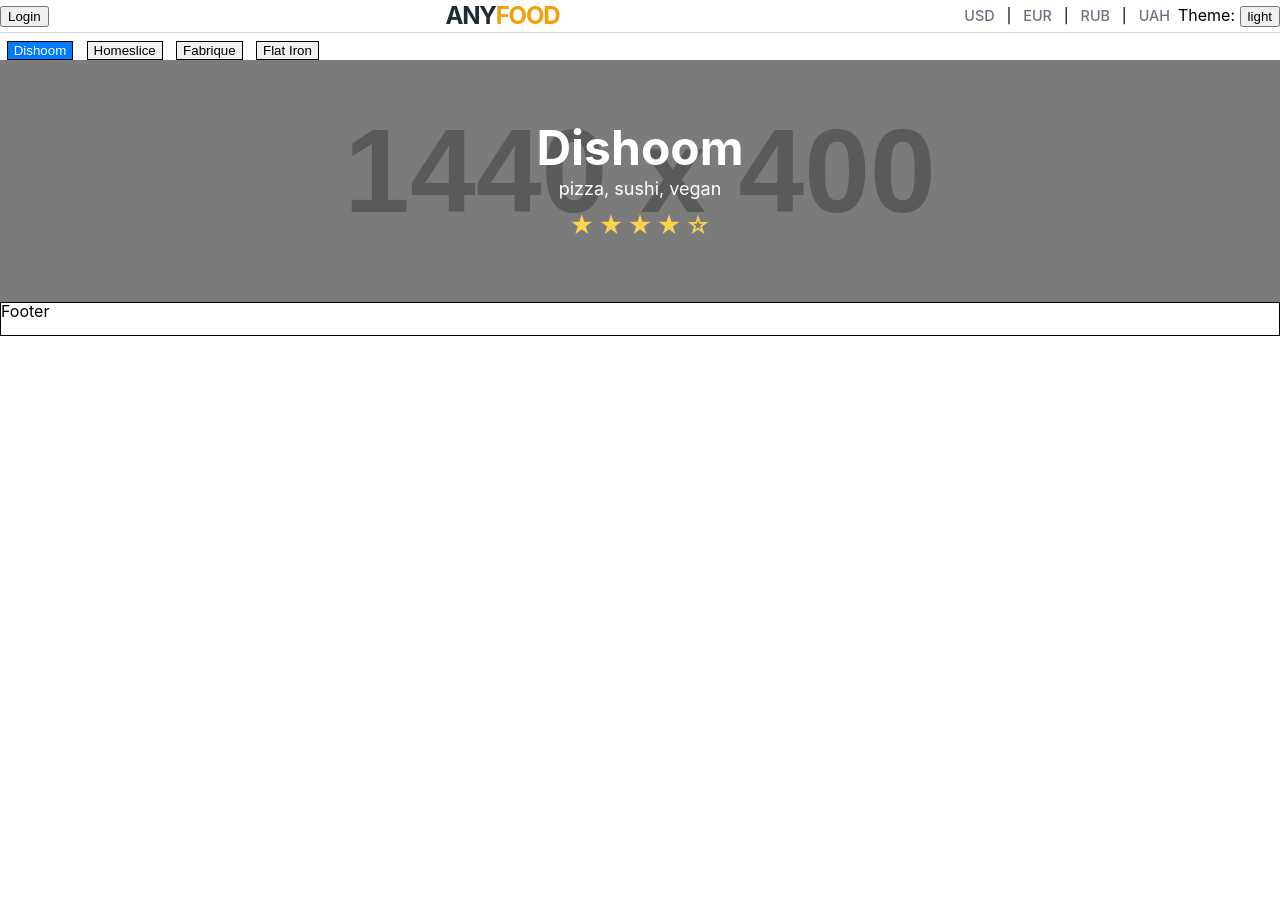
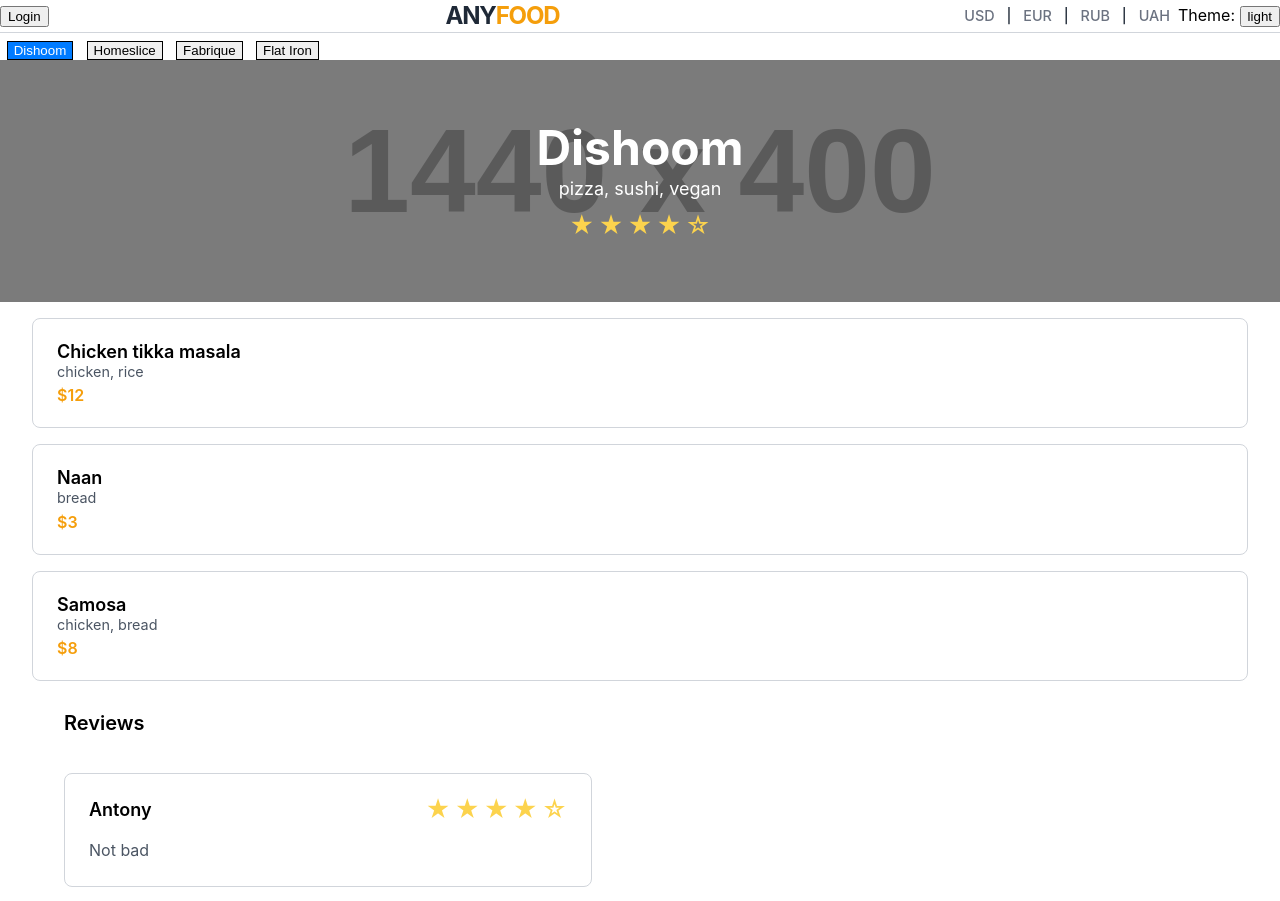
Before and after one commit to besthalfofthedevil/react1205, a React (Vite) app: page / in a window 1280 px wide. Shown: the top 901 px of the page. Before the commit the page ends 800 px from the top, so only its background shows below. Built offline with nearby package versions, Linux system fonts and the light colour scheme.

Commit message:
Switch to use user and review store

```diff
--- a/src/components/Restaurant/Restaurant.tsx
+++ b/src/components/Restaurant/Restaurant.tsx
@@ -16,12 +16,14 @@ export const RestaurantComponent = (props: {
   const [user] = useUserContext();
   const { restaurantId } = props;
   const { name, menu, reviews } =
-    useSelector((state: RootState) => selectRestaurantById(state, restaurantId)) || {};
+    useSelector((state: RootState) =>
+      selectRestaurantById(state, restaurantId)
+    ) || {};
   if (!name) {
     return <p>No restaurant name provided</p>;
   }
-  // const hasMenu = Array.isArray(menu) && menu.length > 0;
-  // const hasReviews = Array.isArray(reviews) && reviews.length > 0;
+  const hasMenu = Array.isArray(menu) && menu.length > 0;
+  const hasReviews = Array.isArray(reviews) && reviews.length > 0;
   return (
     <div>
       <section className={styles.restaurantBanner}>
@@ -29,7 +31,7 @@ export const RestaurantComponent = (props: {
         <p className={styles.restaurantCuisine}>pizza, sushi, vegan</p>
         <StarsBar rating={4.5} totalStars={5} />
       </section>
-      {/* <section className={styles.content}>
+      <section className={styles.content}>
         {hasMenu && <Menu menu={menu} />}
       </section>
       <section className={styles.content}>
@@ -39,7 +41,7 @@ export const RestaurantComponent = (props: {
         <div className={styles.contentColumn}>
           {user.isAutenticated && <ReviewForm />}
         </div>
-      </section> */}
+      </section>
     </div>
   );
 };
--- a/src/components/Review/review.tsx
+++ b/src/components/Review/review.tsx
@@ -1,16 +1,21 @@
-import type { RestaurantReviewItem } from "../../mocks/restaurants.mock";
+import { useSelector } from "react-redux";
 import { StarsBar } from "../StarsBar/stars-bar";
 import styles from "./review.module.css";
+import type { RootState } from "../../store";
+import { selectReviewById } from "../../slices/reviewsSlice";
+import { selectUserById } from "../../slices/usersSlice";
 
-export const ReviewListItem = (
-  reviewItem: Omit<RestaurantReviewItem, "id">
-) => {
-  const { user, text, rating } = reviewItem;
+export const ReviewListItem = (props: { id: string }) => {
+  const reviewItem =
+    useSelector((state: RootState) => selectReviewById(state, props?.id)) || {};
+  const { userId, text, rating } = reviewItem;
+  const user =
+    useSelector((state: RootState) => selectUserById(state, userId)) || {};
   return (
     <li>
       <div className={styles.reviewCard}>
         <div className={styles.reviewHeader}>
-          <h3 className={styles.reviewerName}>{user}</h3>
+          <h3 className={styles.reviewerName}>{user.name}</h3>
           <StarsBar rating={rating} totalStars={5} />
         </div>
         <p className={styles.reviewText}>{text}</p>
@@ -19,18 +24,13 @@ export const ReviewListItem = (
   );
 };
 
-export const Reviews = ({ reviews }: { reviews: RestaurantReviewItem[] }) => {
+export const Reviews = ({ reviews }: { reviews: string[] }) => {
   return (
     <div className={styles.reviewsContent}>
       <h3 className={styles.title}>Reviews</h3>
       <ul className={styles.existingReviews}>
-        {reviews.map((item) => (
-          <ReviewListItem
-            user={item.user}
-            text={item.text}
-            rating={item.rating}
-            key={item.id}
-          />
+        {reviews.map((reviewId) => (
+          <ReviewListItem key={reviewId} id={reviewId} />
         ))}
       </ul>
     </div>
--- a/src/slices/usersSlice.ts
+++ b/src/slices/usersSlice.ts
@@ -20,10 +20,10 @@ export const usersSlice = createSlice({
   initialState,
   reducers: {},
   selectors: {
-    selectRestaurantIds: (store: UsersStore) => store.ids,
-    selectRestaurantById: (store: UsersStore, id: string) => store.users[id],
+    selectUserIds: (store: UsersStore) => store.ids,
+    selectUserById: (store: UsersStore, id: string) => store.users[id],
   },
 });
 
-export const { selectRestaurantIds, selectRestaurantById } =
+export const { selectUserIds, selectUserById } =
   usersSlice.selectors;
```
